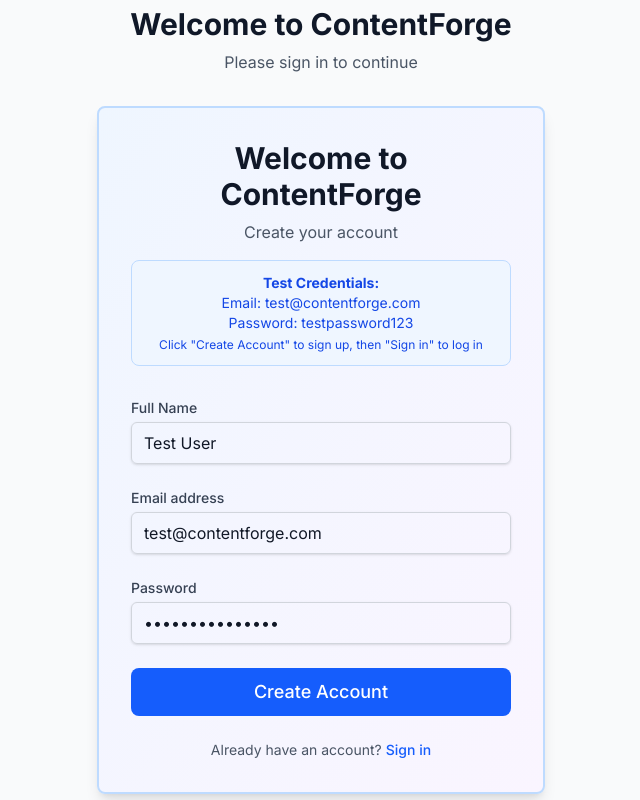
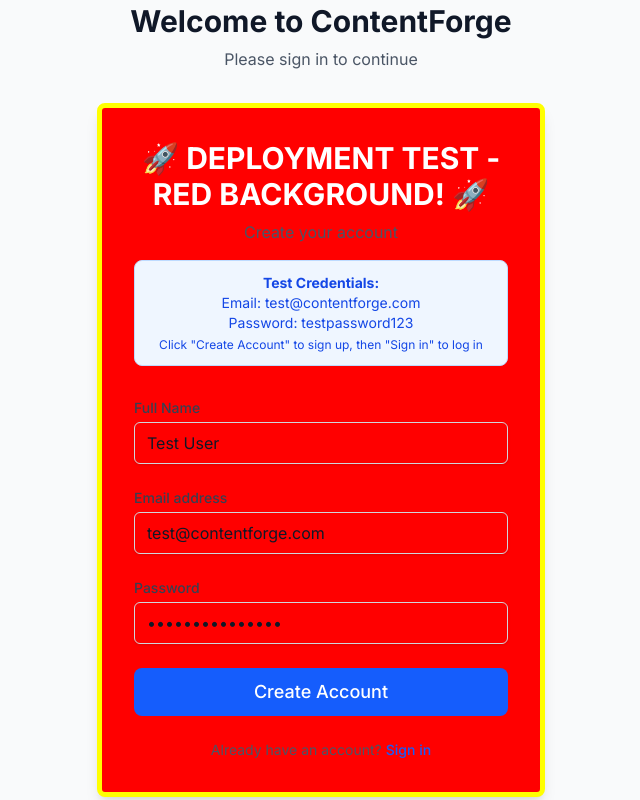
Before and after one commit to NickXrev/ContentForge, a Next.js app: page / in a window 1280 px wide. Shown: the whole page, without its empty margins (319-959 px from the left). Built offline with nearby package versions, Linux system fonts and the light colour scheme; no server answers.

Commit message:
SUPER OBVIOUS RED BACKGROUND TEST

```diff
--- a/src/components/auth/LoginForm.tsx
+++ b/src/components/auth/LoginForm.tsx
@@ -72,9 +72,9 @@
       animate={{ opacity: 1, y: 0 }}
       className="w-full max-w-md mx-auto"
     >
-      <div className="bg-gradient-to-br from-blue-50 to-purple-50 p-8 rounded-lg shadow-lg border-2 border-blue-200">
+      <div className="bg-red-500 p-8 rounded-lg shadow-lg border-4 border-yellow-400" style={{backgroundColor: 'red', border: '5px solid yellow'}}>
         <div className="text-center mb-8">
-          <h1 className="text-3xl font-bold text-gray-900">Welcome to ContentForge</h1>
+          <h1 className="text-3xl font-bold text-white">🚀 DEPLOYMENT TEST - RED BACKGROUND! 🚀</h1>
           <p className="text-gray-600 mt-2">
             {isSignUp ? 'Create your account' : 'Sign in to your account'}
           </p>
```
